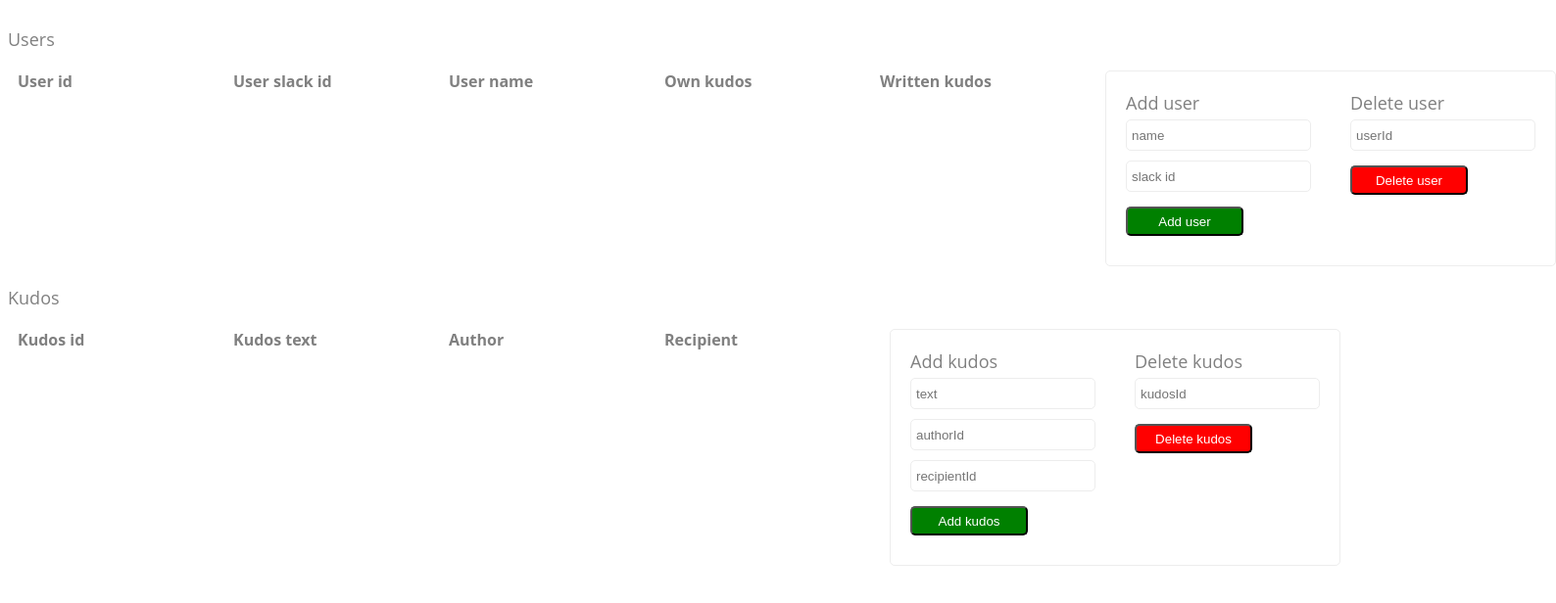
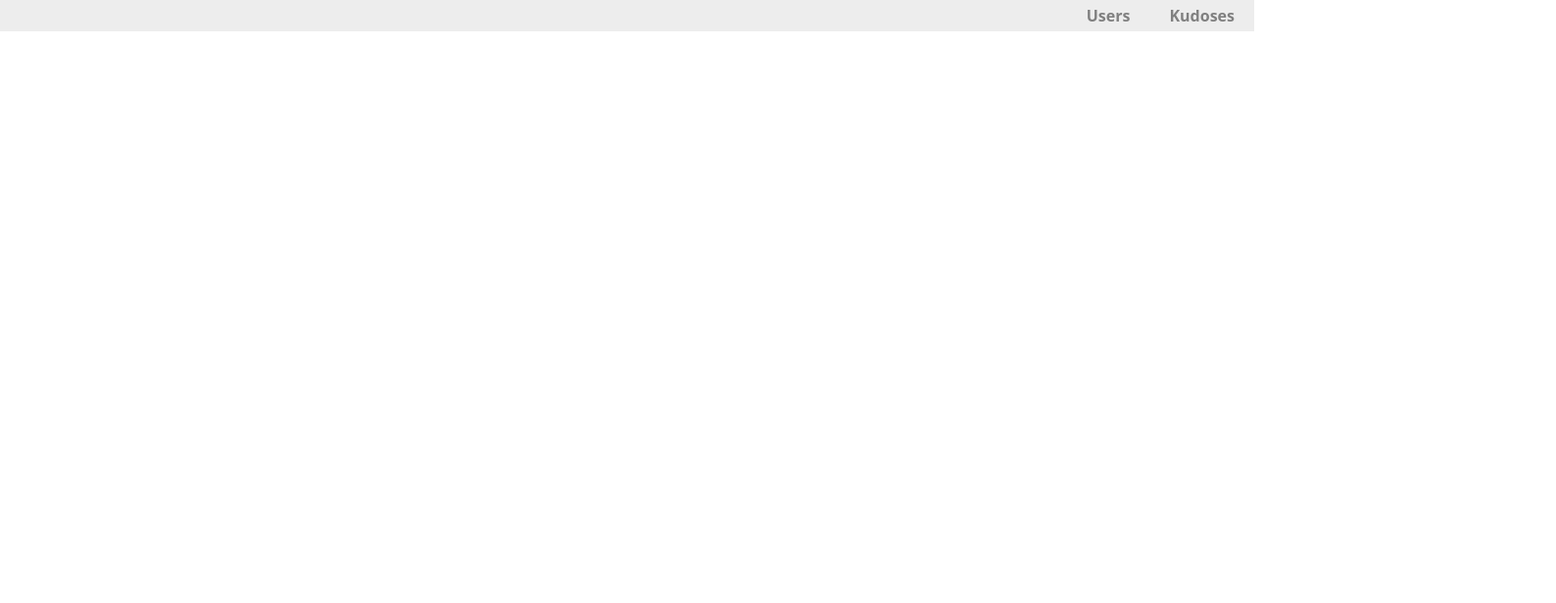
Before and after one commit to rkabaila/kudos-frontend, a React (Create React App) app: page / in a window 1280 px wide. Shown: the top 616 px of the page at 98% size, 1588 px wide, since content can reach past the window. Built offline with nearby package versions, Linux system fonts and the light colour scheme.

Commit message:
added routes and navigation

```diff
--- a/package.json
+++ b/package.json
@@ -10,6 +10,7 @@
     "@types/node": "12.12.7",
     "@types/react": "16.9.11",
     "@types/react-dom": "16.9.4",
+    "@types/react-router-dom": "^5.1.3",
     "apollo-boost": "0.4.4",
     "formik": "^2.0.7",
     "graphql": "14.5.8",
@@ -18,6 +19,7 @@
     "react-apollo": "3.1.3",
     "react-apollo-hooks": "0.5.0",
     "react-dom": "16.11.0",
+    "react-router-dom": "^5.1.2",
     "react-scripts": "3.2.0",
     "typescript": "3.7.2"
   },
--- a/src/App.tsx
+++ b/src/App.tsx
@@ -1,6 +1,8 @@
-import React from "react";
+import * as React from "react";
 import { Global, css } from "@emotion/core";
-import { UsersList, KudosList } from "./components";
+import { UsersList, KudosList, Nav } from "./components";
+import { routes } from "./constants";
+import { BrowserRouter, Route } from "react-router-dom";
 
 export const App: React.FC = () => {
   return (
@@ -9,11 +11,15 @@ export const App: React.FC = () => {
         styles={css`
           body {
             font-family: "Open Sans", sans-serif;
+            margin: 0;
           }
         `}
       />
-      <UsersList />
-      <KudosList />
+      <BrowserRouter>
+        <Nav />
+        <Route path={routes.users} component={UsersList} />
+        <Route path={routes.kudoses} component={KudosList} />
+      </BrowserRouter>
     </React.Fragment>
   );
 };
--- a/src/components/index.ts
+++ b/src/components/index.ts
@@ -1,3 +1,4 @@
 export * from "./users-list";
 export * from "./kudos-list";
 export * from "./styled";
+export * from "./nav";
--- a/src/components/kudos-list.tsx
+++ b/src/components/kudos-list.tsx
@@ -100,7 +100,6 @@ export const KudosList: React.FC = () => {
       {loading ? (
         <p>Loading ...</p>
       ) : (
-        <Row>
         <Column>
           <HeaderWrapper>
             <CellWrapper>Kudos id</CellWrapper>
@@ -121,7 +120,6 @@ export const KudosList: React.FC = () => {
                 </CellWrapper>
               </RowWrapper>
             ))}
-          </Column>
 
           <FormSection>
             <FormWrapper>
@@ -187,7 +185,7 @@ export const KudosList: React.FC = () => {
               </Formik>
             </FormWrapper>
           </FormSection>
-        </Row>
+        </Column>
       )}
     </Column>
   );
--- /dev/null
+++ b/src/components/nav.tsx
@@ -0,0 +1,24 @@
+import * as React from "react";
+import styled from "@emotion/styled";
+import { Row } from "./styled";
+import { Link } from "react-router-dom";
+import { routes } from "../constants";
+
+const StyledNav = styled(Row)`
+  justify-content: flex-end;
+  background-color: #ededed;
+`;
+
+const StyledLink = styled(Link)`
+  text-decoration: none;
+  padding: 5px 20px;
+  color: gray;
+  font-weight: bold;
+`;
+
+export const Nav: React.FC = () => (
+  <StyledNav>
+    <StyledLink to={routes.users}>Users</StyledLink>
+    <StyledLink to={routes.kudoses}>Kudoses</StyledLink>
+  </StyledNav>
+);
--- a/src/components/styled.tsx
+++ b/src/components/styled.tsx
@@ -56,7 +56,7 @@ export const FormWrapper = styled(Column)`
 `;
 
 export const FormSection = styled(Row)`
-  margin-left: 20px;
+  margin: 50px auto;
   border-radius: 5px;
   border: 1px solid #ededed;
 `;
--- a/src/components/users-list.tsx
+++ b/src/components/users-list.tsx
@@ -121,7 +121,6 @@ export const UsersList: React.FC = () => {
       {loading ? (
         <p>Loading ...</p>
       ) : (
-        <Row>
         <Column>
           <HeaderWrapper>
             <CellWrapper>User id</CellWrapper>
@@ -151,7 +150,6 @@ export const UsersList: React.FC = () => {
                 </RowWrapper>
               );
             })}
-          </Column>
 
           <FormSection>
             <FormWrapper>
@@ -208,7 +206,7 @@ export const UsersList: React.FC = () => {
               </Formik>
             </FormWrapper>
           </FormSection>
-        </Row>
+        </Column>
       )}
     </Column>
   );
--- /dev/null
+++ b/src/constants/index.ts
@@ -0,0 +1 @@
+export * from "./routes";
--- /dev/null
+++ b/src/constants/routes.ts
@@ -0,0 +1,4 @@
+export const routes = {
+  users: "/users",
+  kudoses: "/kudoses"
+};
```
Also changed, not shown: 2 other files (tests, documents, lock files or other folders). Lines whose indentation alone changed are shown as unchanged.
